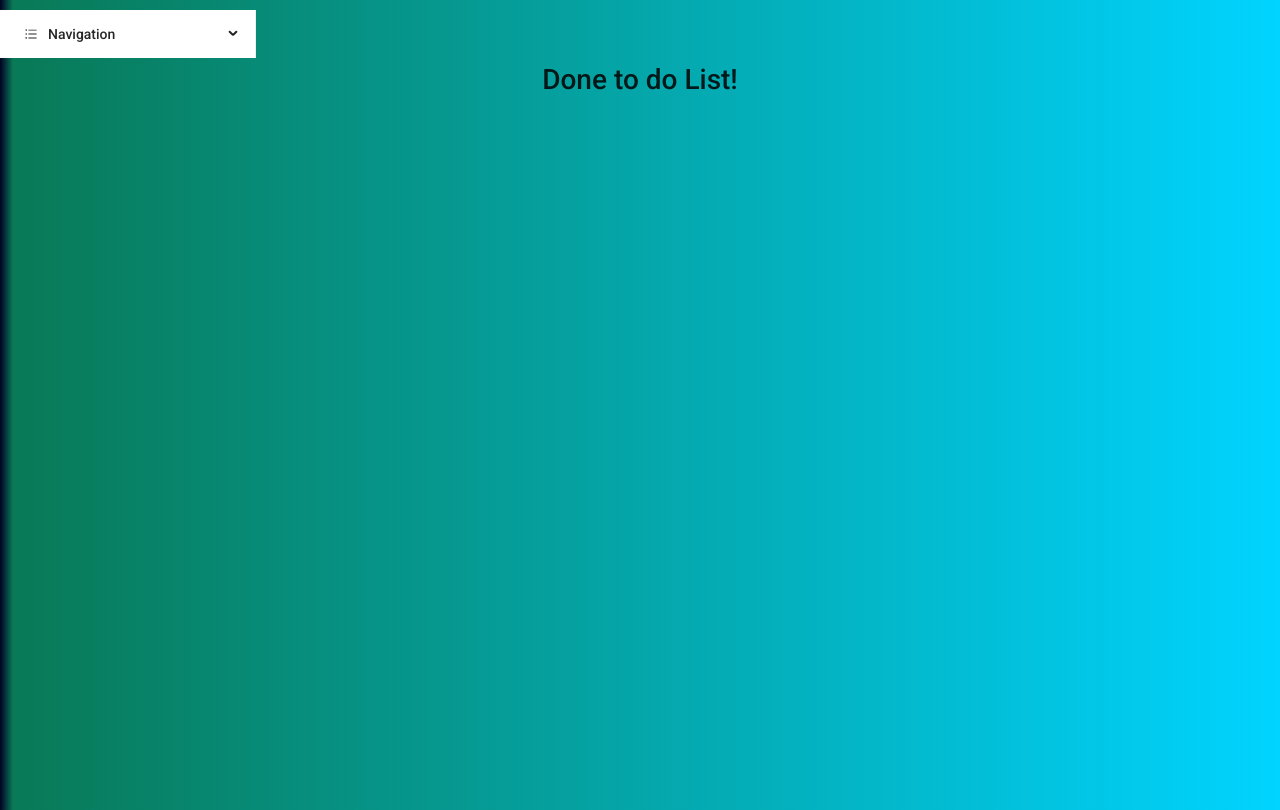
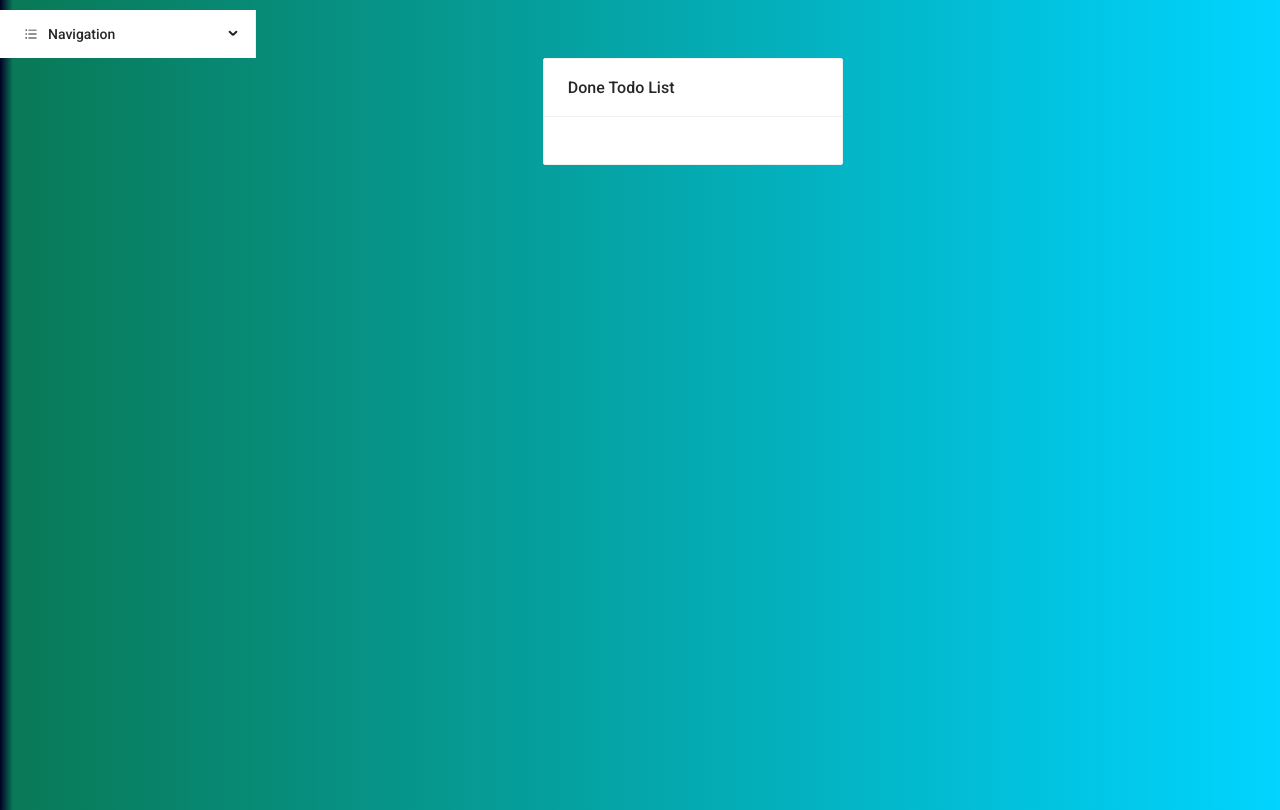
Before and after one commit to salvaju/TodoList, a React (Create React App) app: page /done in a window 1280 px wide. Built offline with nearby package versions, Linux system fonts and the light colour scheme.

Commit message:
[TodoList][Juan Carlos Salvador] feat: Added navigation for Done Todo List

```diff
--- a/src/features/todos/components/DoneTodoList.js
+++ b/src/features/todos/components/DoneTodoList.js
@@ -1,6 +1,8 @@
 import React from 'react'
 import { selectDoneList } from '../reducers/todosSlice'
 import { useSelector } from 'react-redux';
+import { Card } from 'antd';
+import "../styles/doneTodo.css"
 
 
 
@@ -11,10 +13,11 @@ function DoneTodoList() {
 
 
     return (
-        <div>
-            <h1>Done to do List!</h1>
+        <div className = 'card'>
             {/*console.log("todos, ", todos[0].text)*/}
-            {todos.map((todo) =>  <h4>{todo.text}</h4>)}
+            <Card title="Done Todo List" style={{ width: 300 }}>
+            {todos.map((todo) =>  <div>{todo.text}</div>)}
+            </Card>
         </div>
     )
 }
--- /dev/null
+++ b/src/features/todos/styles/doneTodo.css
@@ -0,0 +1,6 @@
+.card {
+    margin-left: 41%;
+    margin-right: 40%;
+    text-align: left;
+    padding-left: 18px;
+}
```
